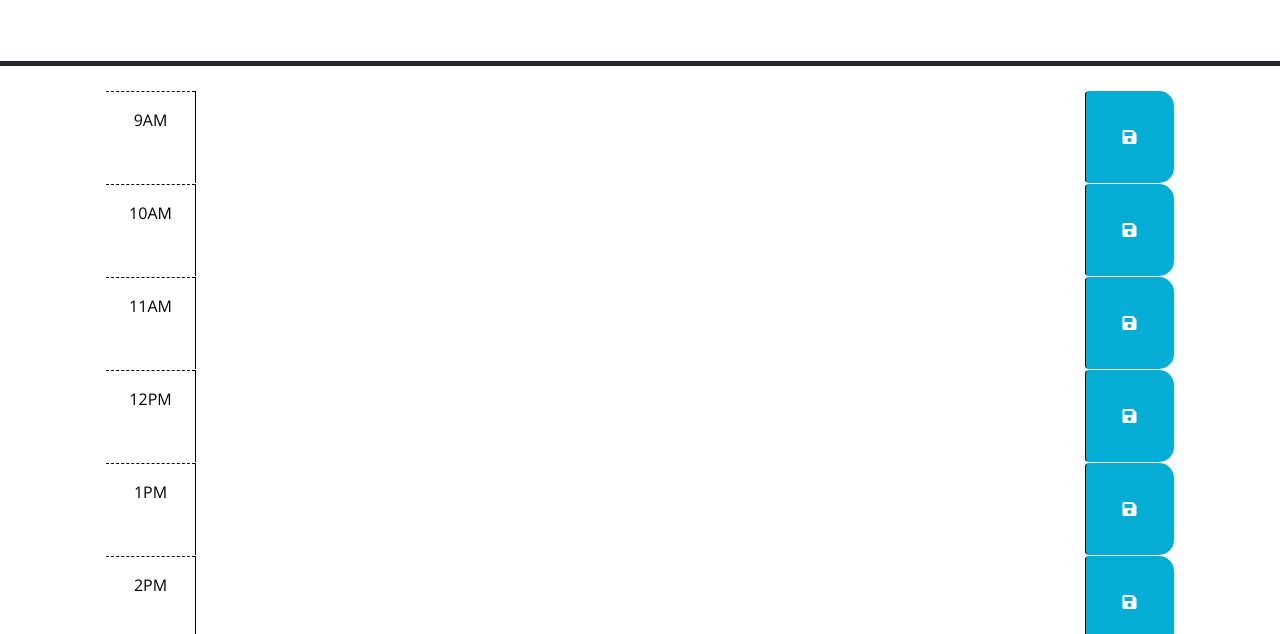
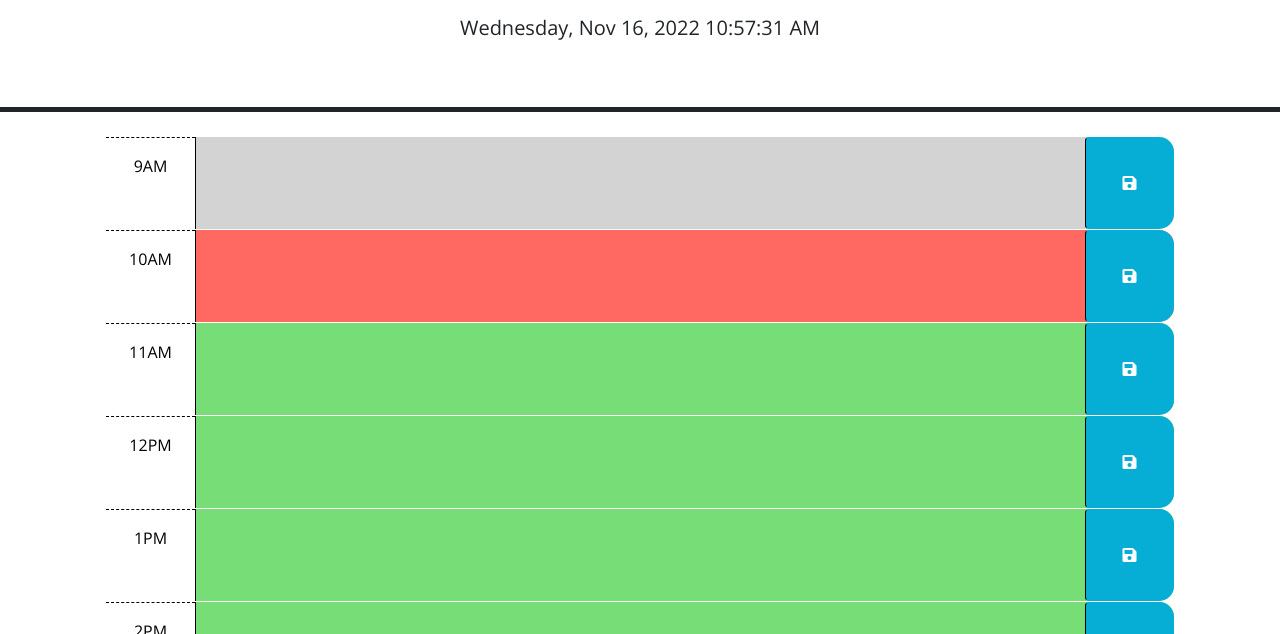
Before and after one commit to GarrettA01/CalenderApp, a plain HTML site: page index.html in a window 1280 px wide. Shown: the part 166-800 px from the top of the page. Drawn offline with nearby package versions, Linux system fonts and the light colour scheme; files that its build step writes are made by us from their sources.

Commit message:
Renamed assets folder and changed directories for CSS and JS

```diff
--- a/index.html
+++ b/index.html
@@ -18,7 +18,7 @@
       href="https://fonts.googleapis.com/css?family=Open+Sans&display=swap"
       rel="stylesheet"
     />
-    <link rel="stylesheet" href="./Develop/style.css" />
+    <link rel="stylesheet" href="./Assets/style.css" />
     <title>Work Day Scheduler</title>
   </head>
 
@@ -122,6 +122,6 @@
     integrity="sha256-iu/zLUB+QgISXBLCW/mcDi/rnf4m4uEDO0wauy76x7U="
     crossorigin="anonymous"></script>
 
-    <script src="./Develop/script.js"></script>
+    <script src="./Assets/script.js"></script>
   </body>
 </html>
```
Also changed, not shown: Assets/script.js (renamed from script.js), Assets/style.css (renamed from style.css).
